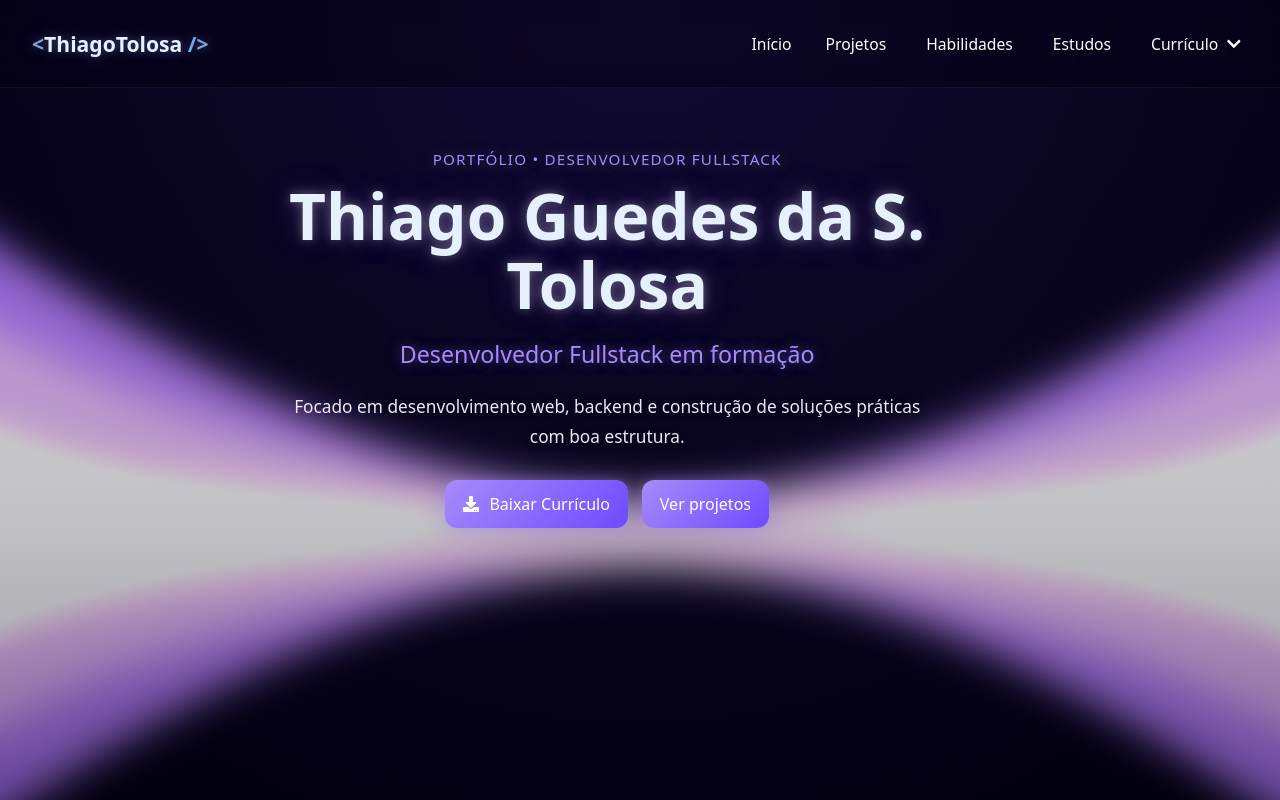
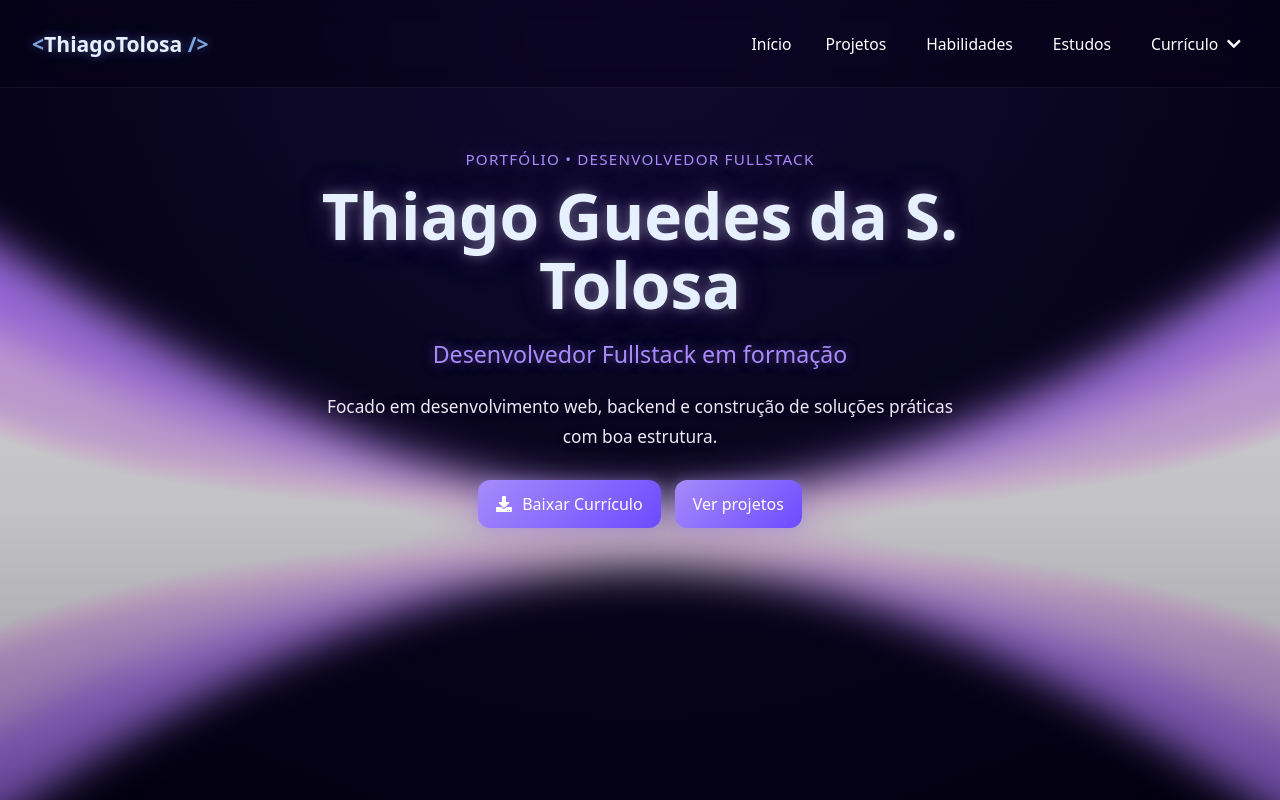
Before and after one commit to Thiago-Tolosa/Portfolio, a React (Vite) app: page / in a window 1280 px wide. Shown: the top 800 px of the page. Built offline with nearby package versions, Linux system fonts and the light colour scheme.

Commit message:
Feat: fixing centralization

```diff
--- a/src/components/projects/AgriRSlab.tsx
+++ b/src/components/projects/AgriRSlab.tsx
@@ -123,23 +123,14 @@ function ProjectCardAgris() {
               <h3>Links</h3>
 
               <div className="project-links">
-                <a
-                  href="https://github.com/KaimanByte/AgriRS-Lab"
-                  target="_blank"
-                  rel="noopener noreferrer"
-                  className="btn-link"
-                >
+                <a href="https://github.com/KaimanByte/AgriRS-Lab" target="_blank" rel="noopener noreferrer" className="btn-link">
                   <FaGithub /> Ver repositório
                 </a>
-
-                <a
-                  href="https://github.com/KaimanByte/AgriRS-Lab"
-                  target="_blank"
-                  rel="noopener noreferrer"
-                  className="btn-link btn-link-secondary"
-                >
+{/*
+                <a href="https://github.com/KaimanByte/AgriRS-Lab" target="_blank" rel="noopener noreferrer" className="btn-link btn-link-secondary">
                   <FaExternalLinkAlt /> Ver projeto
                 </a>
+*/} {/* Descomente essa parte e mude o link, caso suba o projeto em Deploy */}
               </div>
             </div>
           </div>
--- a/src/index.css
+++ b/src/index.css
@@ -227,6 +227,7 @@ main {
   justify-content: center;
 
   overflow: hidden;
+  margin-bottom: -10px;
 }
 
 .hero-img {
@@ -260,15 +261,20 @@ main {
   z-index: 3;
   width: min(100%, 960px);
   margin: 0 auto;
+  display: flex;
+  justify-content: center; /* garante centralização */
 }
 
 .hero-text {
   position: absolute;
   max-width: 760px;
+  width: 100%;
   text-align: center;
-  margin: 0 auto;
+
+  left: 50%;
+  transform: translateX(-50%);
+
   bottom: 80%;
-  left: 7%;
 }
 
 .hero-eyebrow {
```
